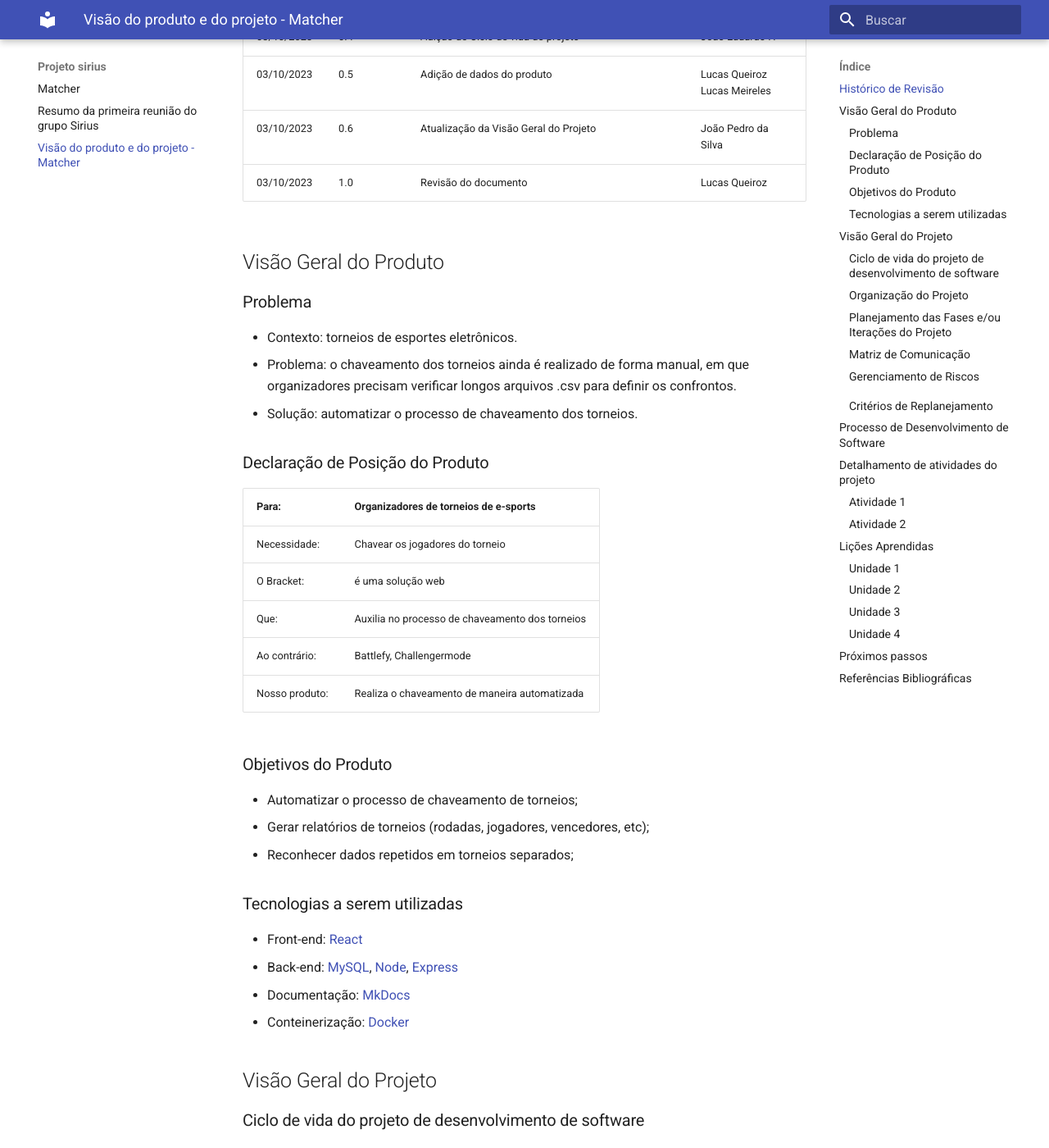
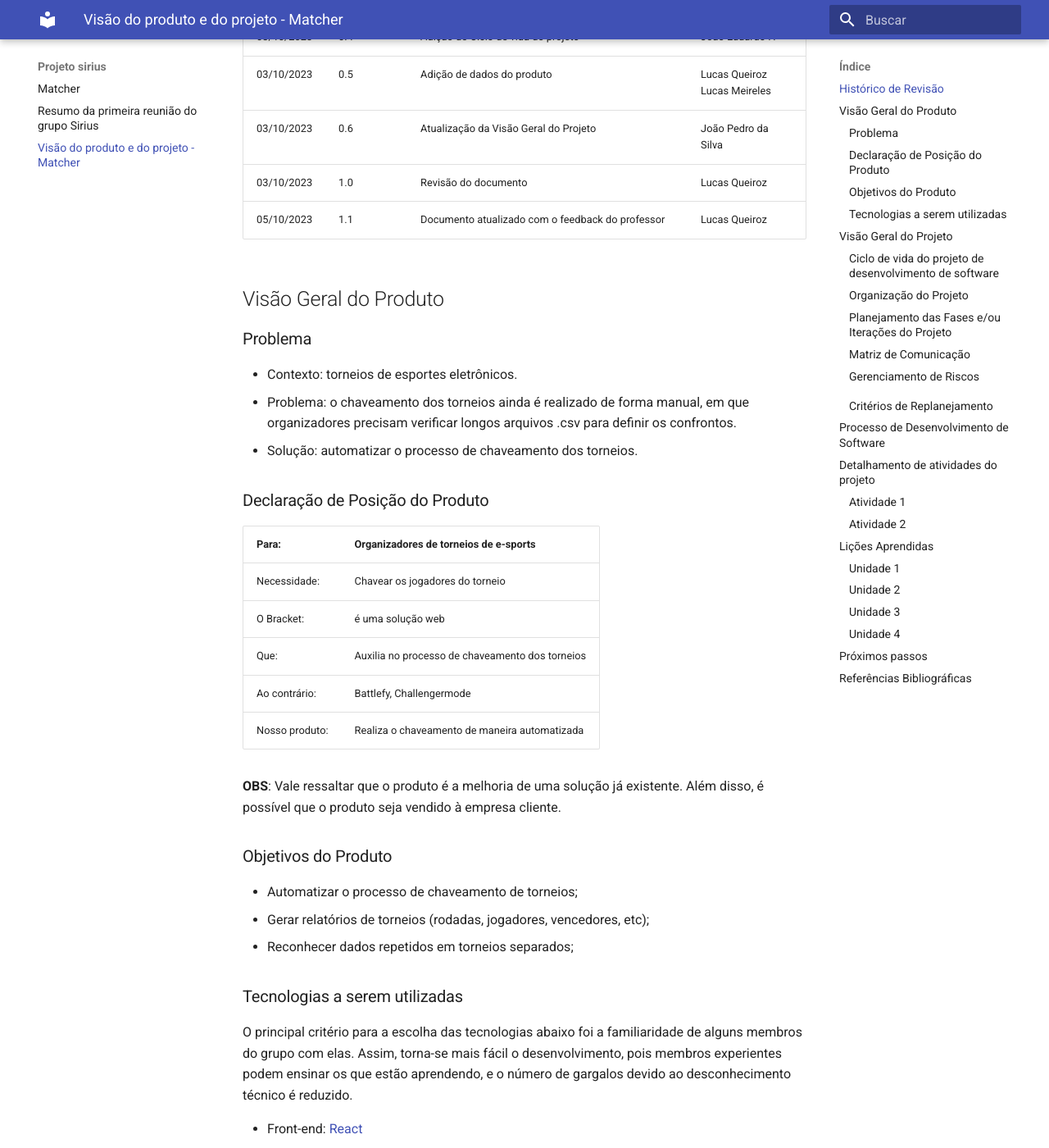
Before and after one commit to FGA0138-MDS-Ajax/2023-2-SIRIUS, an MkDocs documentation site: the page built from docs/visao-produto-projeto.md, in a window 1280 px wide and 1400 px high, scrolled down 431 px. Shown: the whole window at 82% size. Built offline with MkDocs 1.6.1 and Material for MkDocs 9.7.7, drawn with Linux system fonts in a browser that asks for light colours.

Commit message:
Atualização do doc de visão

```diff
--- a/docs/visao-produto-projeto.md
+++ b/docs/visao-produto-projeto.md
@@ -11,6 +11,7 @@
 | 03/10/2023 | 0.5    | Adição de dados do produto                            | Lucas Queiroz<br>Lucas Meireles |
 | 03/10/2023 | 0.6    | Atualização da Visão Geral do Projeto                 | João Pedro da Silva             |
 | 03/10/2023 | 1.0    | Revisão do documento                                  | Lucas Queiroz                   |
+| 05/10/2023 | 1.1    | Documento atualizado com o feedback do professor      | Lucas Queiroz                   |
 
 
 ## Visão Geral do Produto
@@ -31,7 +32,7 @@
 | Ao contrário:  | Battlefy, Challengermode                        |
 | Nosso produto: | Realiza o chaveamento de maneira automatizada   |
 
-
+**OBS**: Vale ressaltar que o produto é a melhoria de uma solução já existente. Além disso, é possível que o produto seja vendido à empresa cliente.
 
 ### Objetivos do Produto
 
@@ -40,6 +41,8 @@
 - Reconhecer dados repetidos em torneios separados;
 
 ### Tecnologias a serem utilizadas
+
+O principal critério para a escolha das tecnologias abaixo foi a familiaridade de alguns membros do grupo com elas. Assim, torna-se mais fácil o desenvolvimento, pois membros experientes podem ensinar os que estão aprendendo, e o número de gargalos devido ao desconhecimento técnico é reduzido.
 
 - Front-end: [React](https://react.dev)
 - Back-end: [MySQL](https://mysql.com), [Node](https://nodejs.org), [Express](https://expressjs.com)
```
Also changed, not shown: 1 other file.
